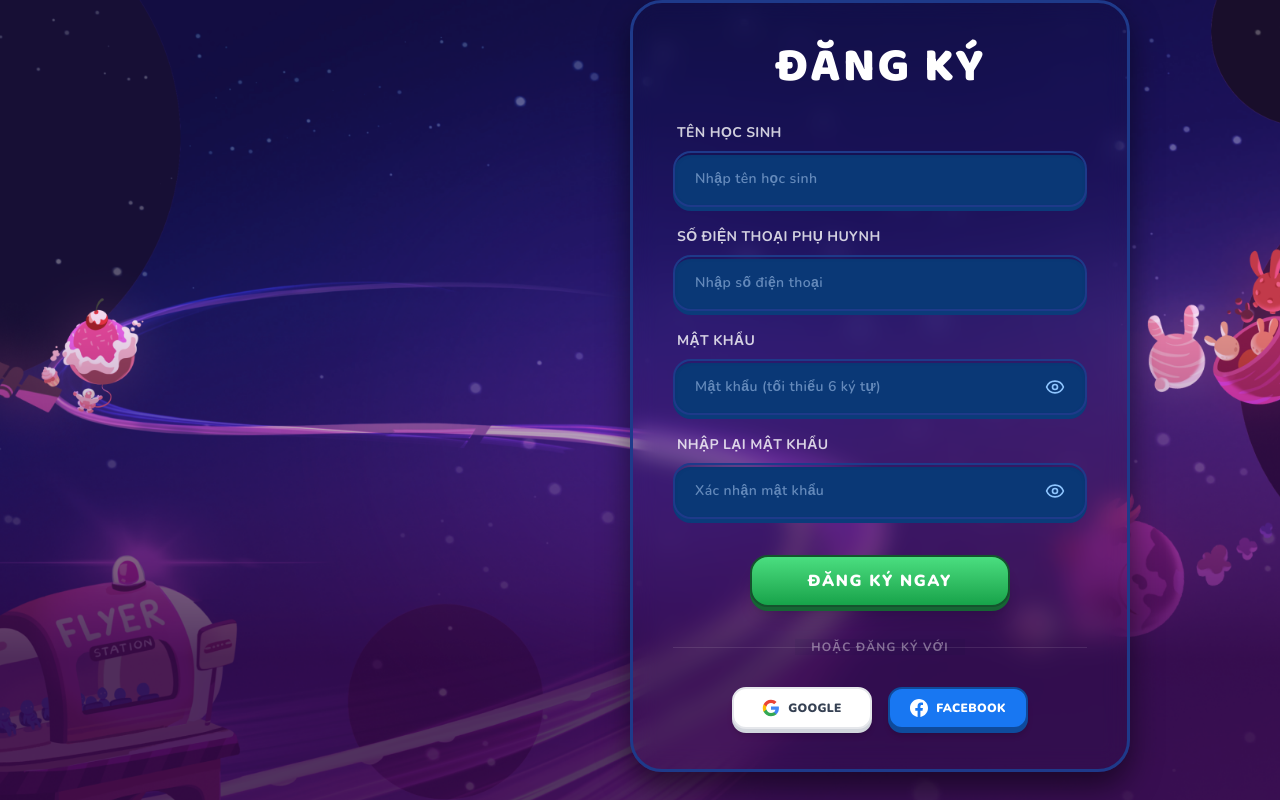
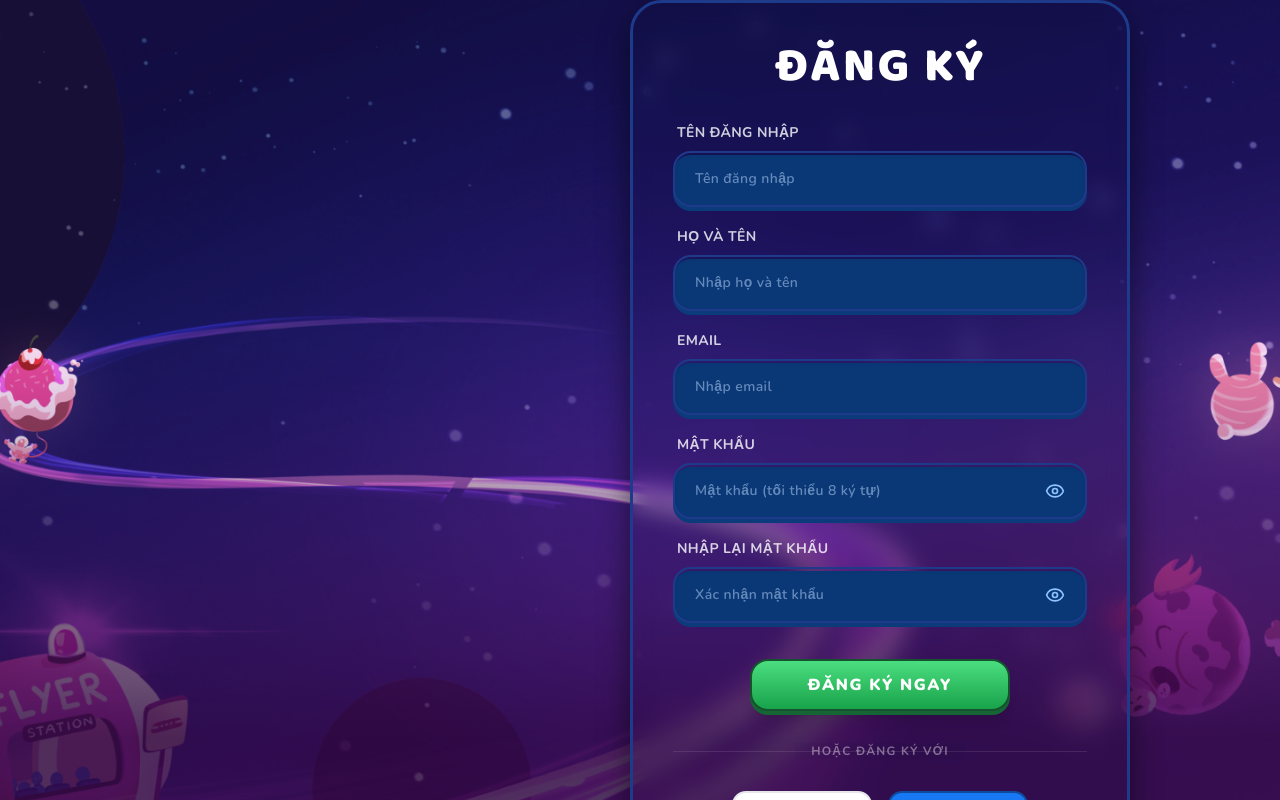
Before and after one commit to Zira-Solution/luyenthiao.com-Web, a Next.js app: page /signup in a window 1280 px wide. Shown: the top 800 px of the page. Built offline with nearby package versions, Linux system fonts and the light colour scheme; no server answers.

Commit message:
feat: wire signup form to real auth API

```diff
--- a/src/components/auth/signup-form.tsx
+++ b/src/components/auth/signup-form.tsx
@@ -1,134 +1,147 @@
 "use client";
 
+import { zodResolver } from "@hookform/resolvers/zod";
 import Link from "next/link";
 import { useRouter } from "next/navigation";
-import { FormEvent, useState } from "react";
+import { useForm } from "react-hook-form";
+import { z } from "zod";
 
 import { GameButton } from "@/components/ui/game-button";
 import { GameInput } from "@/components/ui/game-input";
+import { useRegister } from "@/hooks/auth";
+import { ApiError } from "@/lib/api-client";
 
-export function SignupForm() {
+const signupSchema = z
+  .object({
+    username: z
+      .string()
+      .min(3, "Tên đăng nhập tối thiểu 3 ký tự")
+      .max(50, "Tên đăng nhập tối đa 50 ký tự"),
+    fullName: z.string().min(1, "Vui lòng nhập họ tên"),
+    email: z.string().email("Email không hợp lệ"),
+    password: z.string().min(8, "Mật khẩu tối thiểu 8 ký tự").max(72, "Mật khẩu tối đa 72 ký tự"),
+    confirmPassword: z.string(),
+  })
+  .refine((data) => data.password === data.confirmPassword, {
+    message: "Mật khẩu nhập lại không khớp",
+    path: ["confirmPassword"],
+  });
+
+type SignupFormValues = z.infer<typeof signupSchema>;
+
+export function SignupForm(): React.ReactElement {
   const router = useRouter();
-  const [formData, setFormData] = useState({
-    name: "",
-    phone: "",
-    password: "",
-    confirmPassword: "",
-  });
-  const [error, setError] = useState<string | null>(null);
+  const registerUser = useRegister();
+  const {
+    register,
+    handleSubmit,
+    formState: { errors },
+  } = useForm<SignupFormValues>({ resolver: zodResolver(signupSchema) });
 
-  const handleSubmit = (e: FormEvent) => {
-    e.preventDefault();
-    setError(null);
+  const onSubmit = (values: SignupFormValues): void => {
+    registerUser.mutate(
+      {
+        username: values.username,
+        password: values.password,
+        fullName: values.fullName,
+        email: values.email,
+      },
+      { onSuccess: () => router.push("/") },
+    );
+  };
 
-    // Simple validation
-    if (formData.password !== formData.confirmPassword) {
-      setError("Mật khẩu nhập lại không khớp!");
-      return;
-    }
-
-    if (formData.phone.length < 10) {
-      setError("Số điện thoại không hợp lệ!");
-      return;
-    }
-
-    // Success redirect
-    alert("Đăng ký thành công! Hãy đăng nhập để tiếp tục.");
-    router.push("/login");
-  };
+  const errorMessage =
+    registerUser.error instanceof ApiError
+      ? registerUser.error.message
+      : registerUser.error
+        ? "Đã có lỗi xảy ra, vui lòng thử lại."
+        : null;
 
   return (
     <div className="w-full max-w-[500px] flex flex-col items-center text-shadow-game-title">
-      {/* Premium Glassmorphic / Claymorphic Signup Card */}
       <div className="w-full bg-ranking-table-bg backdrop-blur-md border-3 border-ranking-table-border rounded-[2rem] p-8 md:p-10 shadow-[0_15px_30px_rgba(0,0,0,0.5)] text-shadow-game-title">
-
-        {/* Title */}
-        <h1
-          className="text-4xl md:text-5xl font-black uppercase text-center text-white tracking-wider mb-8 font-heading text-shadow-game-title"
-
-        >
+        <h1 className="text-4xl md:text-5xl font-black uppercase text-center text-white tracking-wider mb-8 font-heading text-shadow-game-title">
           ĐĂNG KÝ
         </h1>
 
-        {/* Error message */}
-        {error && (
+        {errorMessage && (
           <div className="mb-6 p-3 rounded-xl border border-red-500/30 bg-red-500/10 text-red-400 text-xs font-bold text-center text-shadow-game-title">
-            {error}
+            {errorMessage}
           </div>
         )}
 
-        {/* Form */}
-        <form onSubmit={handleSubmit} className="w-full flex flex-col gap-5 text-shadow-game-title">
-
-          {/* Name Field */}
+        <form
+          onSubmit={handleSubmit(onSubmit)}
+          className="w-full flex flex-col gap-5 text-shadow-game-title"
+        >
           <div className="w-full text-shadow-game-title">
             <label className="block text-white/80 font-bold text-xs md:text-sm mb-2 ml-1 tracking-wide uppercase text-shadow-game-title">
-              Tên học sinh
+              Tên đăng nhập
             </label>
-            <GameInput
-              name="name"
-              type="text"
-              placeholder="Nhập tên học sinh"
-              required
-              value={formData.name}
-              onChange={(e) => setFormData({ ...formData, name: e.target.value })}
-            />
+            <GameInput type="text" placeholder="Tên đăng nhập" {...register("username")} />
+            {errors.username && (
+              <p className="mt-1.5 ml-1 text-red-400 text-xs font-bold">{errors.username.message}</p>
+            )}
           </div>
 
-          {/* Phone Field */}
           <div className="w-full text-shadow-game-title">
             <label className="block text-white/80 font-bold text-xs md:text-sm mb-2 ml-1 tracking-wide uppercase text-shadow-game-title">
-              Số điện thoại phụ huynh
+              Họ và tên
             </label>
-            <GameInput
-              name="phone"
-              type="tel"
-              placeholder="Nhập số điện thoại"
-              required
-              value={formData.phone}
-              onChange={(e) => setFormData({ ...formData, phone: e.target.value })}
-            />
+            <GameInput type="text" placeholder="Nhập họ và tên" {...register("fullName")} />
+            {errors.fullName && (
+              <p className="mt-1.5 ml-1 text-red-400 text-xs font-bold">{errors.fullName.message}</p>
+            )}
           </div>
 
-          {/* Password Field */}
+          <div className="w-full text-shadow-game-title">
+            <label className="block text-white/80 font-bold text-xs md:text-sm mb-2 ml-1 tracking-wide uppercase text-shadow-game-title">
+              Email
+            </label>
+            <GameInput type="email" placeholder="Nhập email" {...register("email")} />
+            {errors.email && (
+              <p className="mt-1.5 ml-1 text-red-400 text-xs font-bold">{errors.email.message}</p>
+            )}
+          </div>
+
           <div className="w-full text-shadow-game-title">
             <label className="block text-white/80 font-bold text-xs md:text-sm mb-2 ml-1 tracking-wide uppercase text-shadow-game-title">
               Mật khẩu
             </label>
-            <GameInput
-              name="password"
-              type="password"
-              placeholder="Mật khẩu (tối thiểu 6 ký tự)"
-              required
-              value={formData.password}
-              onChange={(e) => setFormData({ ...formData, password: e.target.value })}
-            />
+            <GameInput type="password" placeholder="Mật khẩu (tối thiểu 8 ký tự)" {...register("password")} />
+            {errors.password && (
+              <p className="mt-1.5 ml-1 text-red-400 text-xs font-bold">{errors.password.message}</p>
+            )}
           </div>
 
-          {/* Confirm Password Field */}
           <div className="w-full text-shadow-game-title">
             <label className="block text-white/80 font-bold text-xs md:text-sm mb-2 ml-1 tracking-wide uppercase text-shadow-game-title">
               Nhập lại mật khẩu
             </label>
             <GameInput
-              name="confirmPassword"
               type="password"
               placeholder="Xác nhận mật khẩu"
-              required
-              value={formData.confirmPassword}
-              onChange={(e) => setFormData({ ...formData, confirmPassword: e.target.value })}
+              {...register("confirmPassword")}
             />
+            {errors.confirmPassword && (
+              <p className="mt-1.5 ml-1 text-red-400 text-xs font-bold">
+                {errors.confirmPassword.message}
+              </p>
+            )}
           </div>
 
           <div className="mt-4 flex justify-center text-shadow-game-title">
-            <GameButton className="w-full max-w-[260px] text-shadow-game-title" type="submit" variant="cta">
-              ĐĂNG KÝ NGAY
+            <GameButton
+              className="w-full max-w-[260px] text-shadow-game-title"
+              type="submit"
+              variant="cta"
+              disabled={registerUser.isPending}
+            >
+              {registerUser.isPending ? "ĐANG ĐĂNG KÝ..." : "ĐĂNG KÝ NGAY"}
             </GameButton>
           </div>
-
         </form>
 
-        {/* Divider */}
         <div className="relative my-8 flex items-center justify-center text-shadow-game-title">
           <div className="absolute inset-0 flex items-center text-shadow-game-title">
             <div className="w-full border-t border-white/10 text-shadow-game-title"></div>
@@ -138,9 +151,7 @@ export function SignupForm() {
           </span>
         </div>
 
-        {/* Social Logins */}
         <div className="flex gap-4 items-center justify-center text-shadow-game-title">
-          {/* Google Button */}
           <button
             type="button"
             className="flex-1 max-w-[140px] relative group active:translate-y-[2px] transition-all duration-100 cursor-pointer text-shadow-game-title"
@@ -148,16 +159,29 @@ export function SignupForm() {
             <div className="absolute inset-x-0 -bottom-1 h-full rounded-xl bg-gray-300 -z-10 group-active:bottom-0 shadow-md text-shadow-game-title" />
             <div className="bg-white border-2 border-gray-200 rounded-xl px-4 py-2.5 flex items-center justify-center gap-2 hover:bg-gray-50 transition-colors text-shadow-game-title">
               <svg width="18" height="18" viewBox="0 0 24 24">
-                <path fill="#4285F4" d="M22.56 12.25c0-.78-.07-1.53-.2-2.25H12v4.26h5.92c-.26 1.37-1.04 2.53-2.21 3.31v2.77h3.57c2.08-1.92 3.28-4.74 3.28-8.09z" />
-                <path fill="#34A853" d="M12 23c2.97 0 5.46-.98 7.28-2.66l-3.57-2.77c-.98.66-2.23 1.06-3.71 1.06-2.86 0-5.29-1.93-6.16-4.53H2.18v2.84C3.99 20.53 7.7 23 12 23z" />
-                <path fill="#FBBC05" d="M5.84 14.09c-.22-.66-.35-1.36-.35-2.09s.13-1.43.35-2.09V7.07H2.18C1.43 8.55 1 10.22 1 12s.43 3.45 1.18 4.93l2.85-2.22.81-.62z" />
-                <path fill="#EA4335" d="M12 5.38c1.62 0 3.06.56 4.21 1.64l3.15-3.15C17.45 2.09 14.97 1 12 1 7.7 1 3.99 3.47 2.18 7.07l3.66 2.84c.87-2.6 3.3-4.53 6.16-4.53z" />
+                <path
+                  fill="#4285F4"
+                  d="M22.56 12.25c0-.78-.07-1.53-.2-2.25H12v4.26h5.92c-.26 1.37-1.04 2.53-2.21 3.31v2.77h3.57c2.08-1.92 3.28-4.74 3.28-8.09z"
+                />
+                <path
+                  fill="#34A853"
+                  d="M12 23c2.97 0 5.46-.98 7.28-2.66l-3.57-2.77c-.98.66-2.23 1.06-3.71 1.06-2.86 0-5.29-1.93-6.16-4.53H2.18v2.84C3.99 20.53 7.7 23 12 23z"
+                />
+                <path
+                  fill="#FBBC05"
+                  d="M5.84 14.09c-.22-.66-.35-1.36-.35-2.09s.13-1.43.35-2.09V7.07H2.18C1.43 8.55 1 10.22 1 12s.43 3.45 1.18 4.93l2.85-2.22.81-.62z"
+                />
+                <path
+                  fill="#EA4335"
+                  d="M12 5.38c1.62 0 3.06.56 4.21 1.64l3.15-3.15C17.45 2.09 14.97 1 12 1 7.7 1 3.99 3.47 2.18 7.07l3.66 2.84c.87-2.6 3.3-4.53 6.16-4.53z"
+                />
               </svg>
-              <span className="text-gray-700 font-black text-xs uppercase tracking-wide text-shadow-game-title">Google</span>
+              <span className="text-gray-700 font-black text-xs uppercase tracking-wide text-shadow-game-title">
+                Google
+              </span>
             </div>
           </button>
 
-          {/* Facebook Button */}
           <button
             type="button"
             className="flex-1 max-w-[140px] relative group active:translate-y-[2px] transition-all duration-100 cursor-pointer text-shadow-game-title"
@@ -165,19 +189,22 @@ export function SignupForm() {
             <div className="absolute inset-x-0 -bottom-1 h-full rounded-xl bg-facebook-shadow -z-10 group-active:bottom-0 shadow-md text-shadow-game-title" />
             <div className="bg-facebook-bg border-2 border-facebook-shadow rounded-xl px-4 py-2.5 flex items-center justify-center gap-2 hover:bg-facebook-hover transition-colors text-shadow-game-title">
               <svg width="18" height="18" fill="#ffffff" viewBox="0 0 24 24">
-                <path d="M24 12.073c0-6.627-5.373-12-12-12s-12 5.373-12 12c0 5.99 4.388 10.954 10.125 11.854v-8.385H7.078v-3.469h3.047V9.43c0-3.007 1.792-4.669 4.533-4.669 1.312 0 2.686.235 2.686.235v2.953H15.83c-1.491 0-1.956.925-1.956 1.874v2.25h3.328l-.532 3.469h-2.796v8.385C19.612 23.027 24 18.062 24 12.073z"/>
+                <path d="M24 12.073c0-6.627-5.373-12-12-12s-12 5.373-12 12c0 5.99 4.388 10.954 10.125 11.854v-8.385H7.078v-3.469h3.047V9.43c0-3.007 1.792-4.669 4.533-4.669 1.312 0 2.686.235 2.686.235v2.953H15.83c-1.491 0-1.956.925-1.956 1.874v2.25h3.328l-.532 3.469h-2.796v8.385C19.612 23.027 24 18.062 24 12.073z" />
               </svg>
-              <span className="text-white font-black text-xs uppercase tracking-wide text-shadow-game-title">Facebook</span>
+              <span className="text-white font-black text-xs uppercase tracking-wide text-shadow-game-title">
+                Facebook
+              </span>
             </div>
           </button>
         </div>
-
       </div>
 
-      {/* Login Link */}
       <div className="mt-8 text-white font-medium bg-ranking-table-bg/40 backdrop-blur-sm px-6 py-2.5 rounded-full border border-white/5 shadow-md text-shadow-game-title">
         Đã có tài khoản?{" "}
-        <Link href="/login" className="text-blue-300 font-bold hover:underline hover:text-blue-200 ml-1 text-shadow-game-title">
+        <Link
+          href="/login"
+          className="text-blue-300 font-bold hover:underline hover:text-blue-200 ml-1 text-shadow-game-title"
+        >
           Đăng nhập ngay!
         </Link>
       </div>
```
